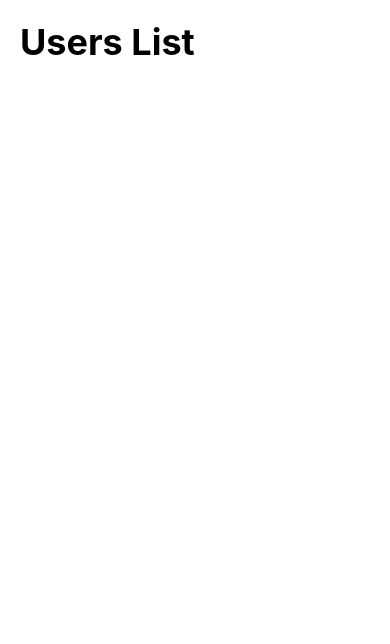
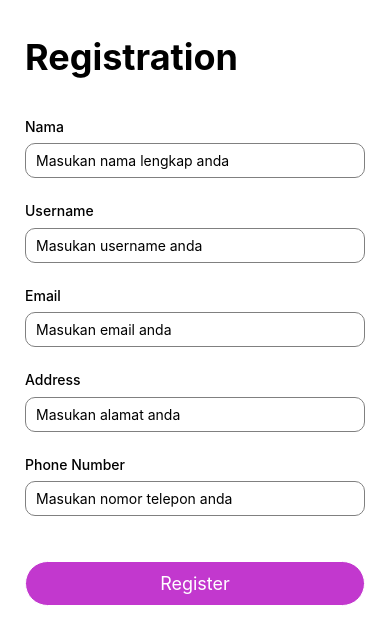
Before and after one commit to gsloing/EX4-RN, a React Native app: screen / in a window 390 px wide. Shown: the top 644 px of the page. Built offline with nearby package versions, Linux system fonts and the light colour scheme; no server answers.

Commit message:
Exercise 3

```diff
--- a/App.tsx
+++ b/App.tsx
@@ -1,9 +1,10 @@
 import React from 'react';
+import { View } from 'react-native';
 import Registration from './src/components/Registration';
 import UsersList from './src/components/UsersList';
 
 const App = () => {
-  return <UsersList />;
+  return <Registration />
 };
 
 export default App;
--- a/src/components/Registration/index.tsx
+++ b/src/components/Registration/index.tsx
@@ -50,21 +50,21 @@ const Registration = () => {
         <Text style={styles.textInput}>Nama</Text>
         <TextInput
           style={styles.input}
-          placeholder="Masukan nama anda"
+          placeholder="Masukan nama lengkap anda"
           value={name}
           onChangeText={handleNameChange}
         />
         <Text style={styles.textInput}>Username</Text>
         <TextInput
           style={styles.input}
-          placeholder="Masukan nama anda"
+          placeholder="Masukan username anda"
           value={username}
           onChangeText={handleUsernameChange}
         />
         <Text style={styles.textInput}>Email</Text>
         <TextInput
           style={styles.input}
-          placeholder="Masukan Email"
+          placeholder="Masukan email anda"
           keyboardType="email-address"
           autoCapitalize="none"
           value={email}
@@ -73,14 +73,14 @@ const Registration = () => {
         <Text style={styles.textInput}>Address</Text>
         <TextInput
           style={styles.input}
-          placeholder="Masukan nama anda"
+          placeholder="Masukan alamat anda"
           value={address}
           onChangeText={handleAddressChange}
         />
         <Text style={styles.textInput}>Phone Number</Text>
         <TextInput
           style={styles.input}
-          placeholder="Masukan Nomor HP"
+          placeholder="Masukan nomor telepon anda"
           keyboardType="phone-pad"
           value={phoneNumber}
           onChangeText={handlePhoneNumberChange}
```
